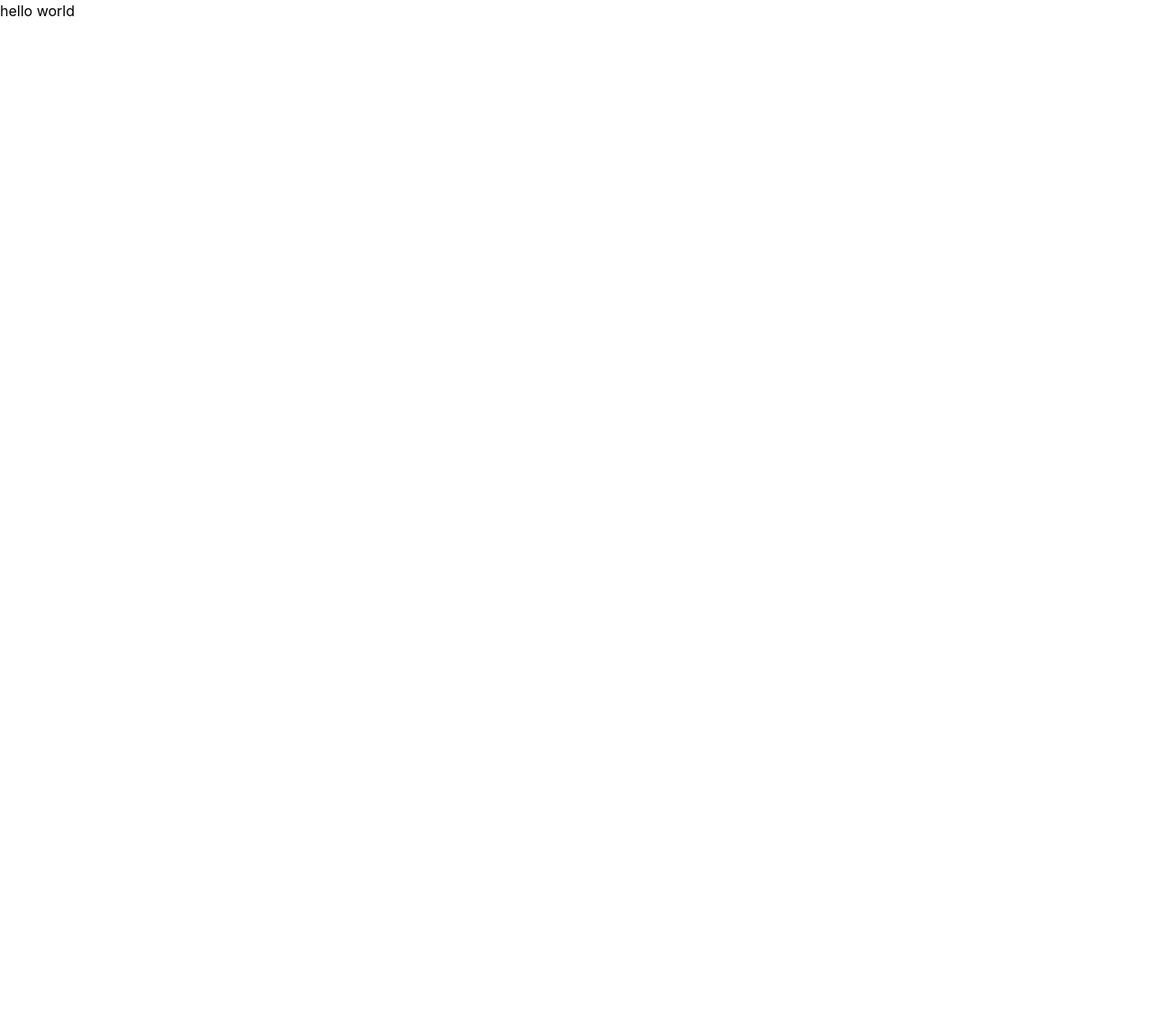
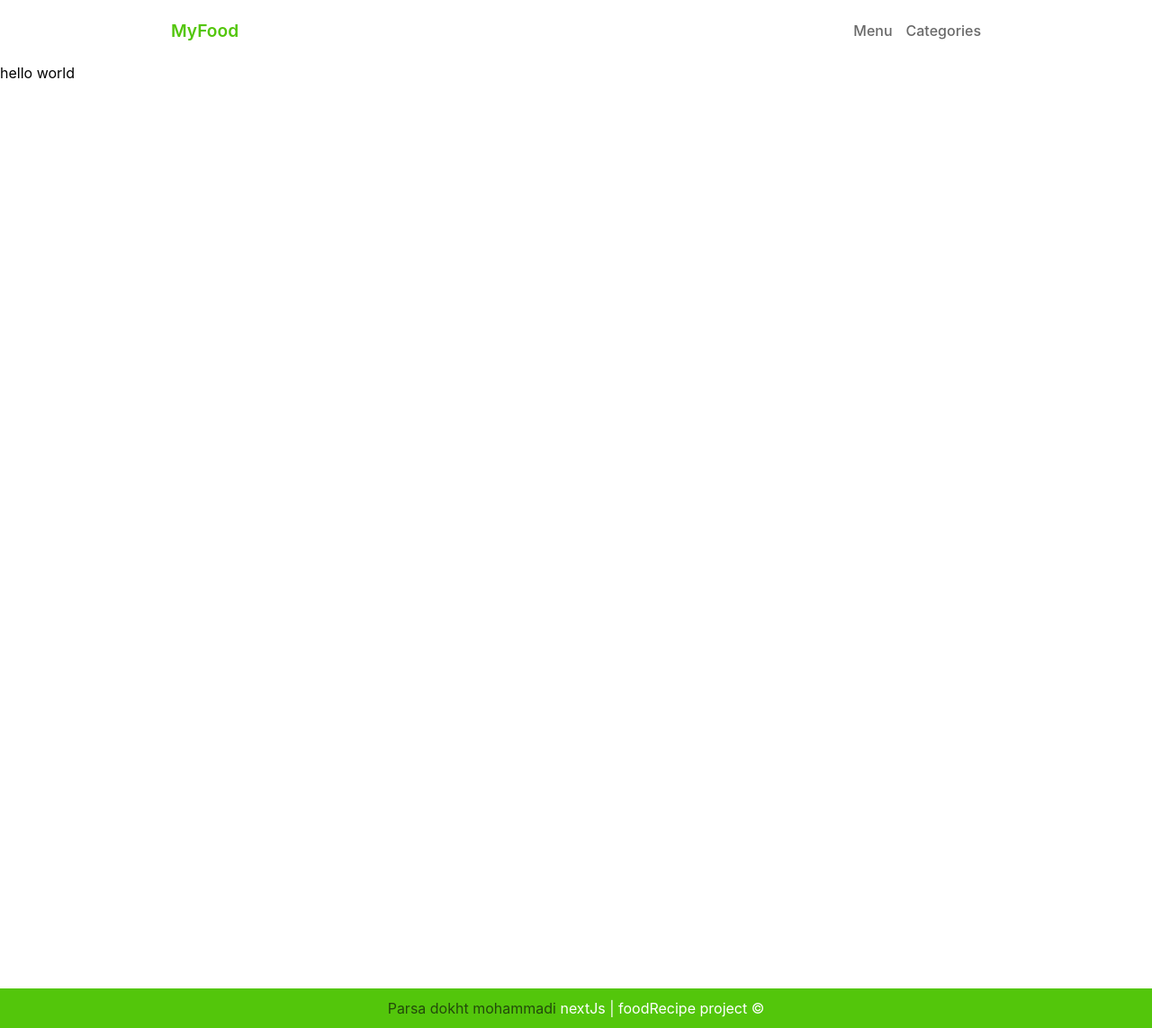
Before and after one commit to ParsaDokhtMohammadi/food-Recipe-nextJs, a Next.js app: page / in a window 1280 px wide. Shown: the whole page at 90% size. Before the commit the page ends 800 px from the top, so only its background shows below. Built offline with nearby package versions, Linux system fonts and the light colour scheme.

Commit message:
layout component done

```diff
--- a/components/layout/Layout.js
+++ b/components/layout/Layout.js
@@ -1,7 +1,23 @@
-import styles from "./Layout.css"
-const Layout = () => {
+import Link from "next/link"
+import styles from "./Layout.module.css"
+const Layout = ({children}) => {
   return (
-    <div>Layout</div>
+    <>
+    <header className={styles.header}>
+        <div className={styles.left}>
+            <Link href='/'>MyFood</Link>
+        </div>
+        <div className={styles.right}>
+            <Link href="/menu">Menu</Link>
+            <Link href="/categories">Categories</Link>
+        </div>
+    </header>
+    <div className={styles.container}>{children}</div>
+    <footer className={styles.footer}>
+        <a href="https://github.com/ParsaDokhtMohammadi/" target="_blank" rel="norefferer">Parsa dokht mohammadi  </a>
+        nextJs | foodRecipe project &copy;
+    </footer>
+    </>
   )
 }
 
--- /dev/null
+++ b/components/layout/Layout.module.css
@@ -0,0 +1,49 @@
+.header {
+  max-width: 900px;
+  margin: auto;
+  display: flex;
+  justify-content: space-between;
+  align-items: center;
+  padding: 20px 0px;
+}
+
+.left a {
+  color: #53c60b;
+  font-weight: 600;
+  font-size: 1.2rem;
+}
+
+.right a {
+  margin-left: 15px;
+  color: dimgrey;
+  font-weight: 500;
+}
+
+.footer {
+  background-color: #53c60b;
+  text-align: center;
+  color: #fff;
+  padding: 10px 0;
+  margin-top: 30px;
+}
+
+.footer a {
+  text-decoration: none;
+  color: #234a0b;
+}
+
+.container {
+  min-height: 1000px;
+}
+
+@media (max-width: 900px) {
+  .header {
+    padding: 20px;
+  }
+}
+
+@media (max-width: 600px) {
+  .header {
+    padding: 10px;
+  }
+}
--- a/pages/_app.js
+++ b/pages/_app.js
@@ -1,5 +1,7 @@
 import "@/styles/globals.css";
-
+import Layout from "@/components/layout/Layout";
 export default function App({ Component, pageProps }) {
-  return <Component {...pageProps} />;
+  return <Layout>
+    <Component {...pageProps} />
+  </Layout>;
 }
```
